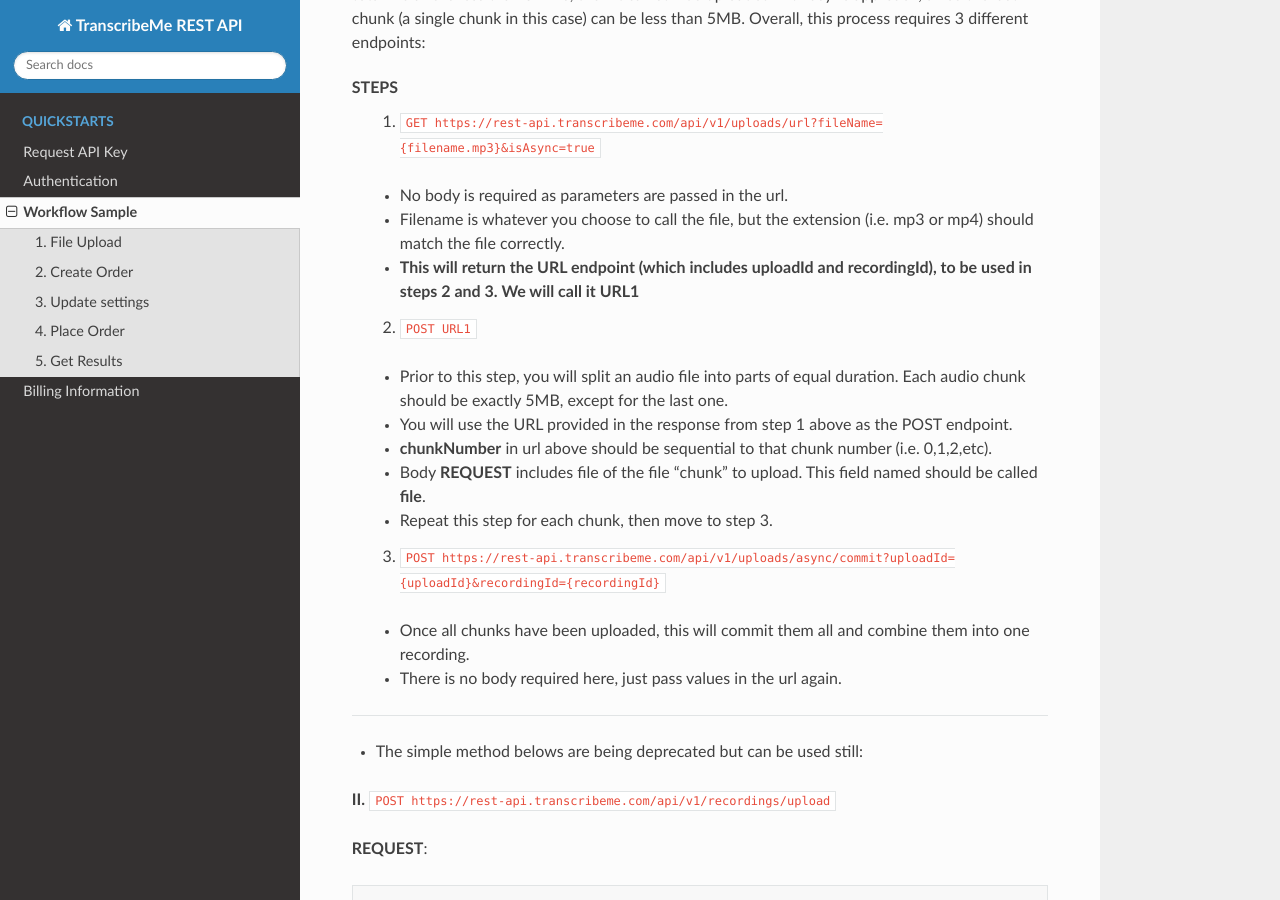
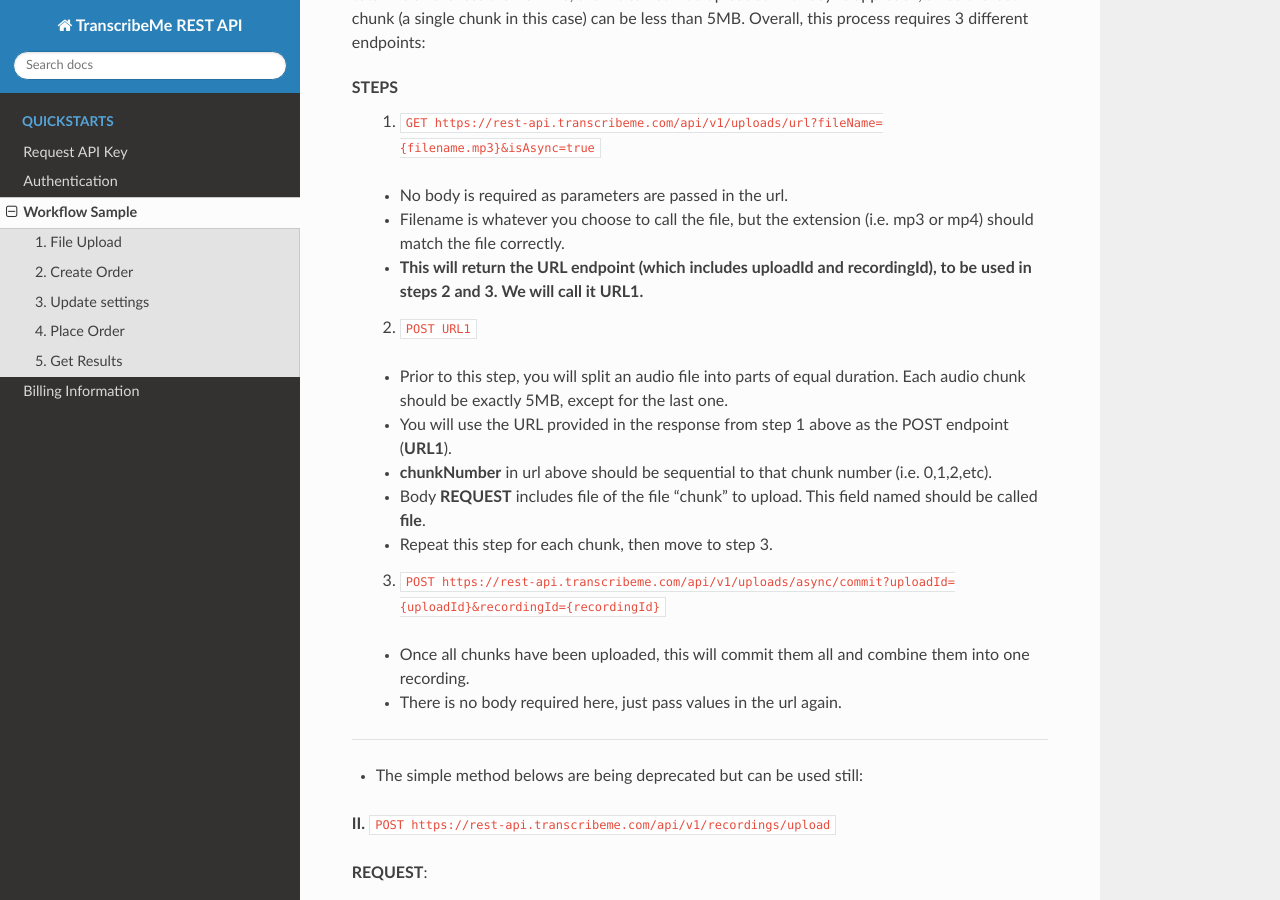
Before and after one commit to TranscribeMe/Docs, a Sphinx documentation site: the page built from docs/quickstarts/0_overview.rst, in a window 1280 px wide and 900 px high, scrolled down 501 px. Built offline with Sphinx 7.4.7 and the Read the Docs theme 2.0.0, drawn with Linux system fonts in a browser that asks for light colours.

Commit message:
Update 0_overview.rst

```diff
--- a/docs/quickstarts/0_overview.rst
+++ b/docs/quickstarts/0_overview.rst
@@ -17,13 +17,13 @@
 
      - Filename is whatever you choose to call the file, but the extension (i.e. mp3 or mp4) should match the file correctly.
 
-     - **This will return the URL endpoint (which includes uploadId and recordingId), to be used in steps 2 and 3. We will call it URL1**
+     - **This will return the URL endpoint (which includes uploadId and recordingId), to be used in steps 2 and 3. We will call it URL1.**
 
      2. ``POST URL1``
 
      - Prior to this step, you will split an audio file into parts of equal duration. Each audio chunk should be exactly 5MB, except for the last one.
 
-     - You will use the URL provided in the response from step 1 above as the POST endpoint.
+     - You will use the URL provided in the response from step 1 above as the POST endpoint (**URL1**).
 
      - **chunkNumber** in url above should be sequential to that chunk number (i.e. 0,1,2,etc).
 
```
